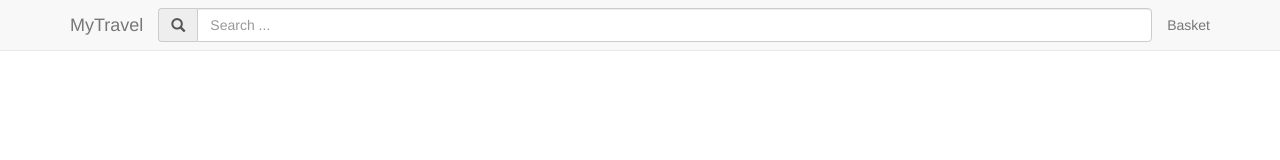
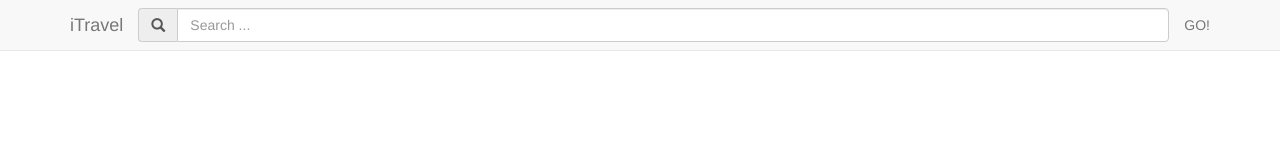
Before and after one commit to dlitmano/AlsConnector, a website: page www/public/index.html in a window 1280 px wide. Drawn offline with Linux system fonts and the light colour scheme; files whose address does not match are found by name.

Commit message:
HTML: iTravel statt MYTravel

```diff
--- a/www/public/index.html
+++ b/www/public/index.html
@@ -24,11 +24,11 @@
 		<nav id="navigation" class="navbar navbar-default navbar-fixed-top">
 			<div class="container">
 				<div class="navbar-header">
-					<a class="navbar-brand" href="javascript:">MyTravel</a>
+					<a class="navbar-brand" href="javascript:">iTravel</a>
 				</div>
 
 				<ul class="nav navbar-nav navbar-right">
-					<li><a data-toggle="modal" data-target="#basket" href="javascript:">Basket</a></li>
+					<li><a data-toggle="modal" data-target="#basket" href="javascript:">GO!</a></li>
 				</ul>
 
 				<div class="navbar-form">
```
